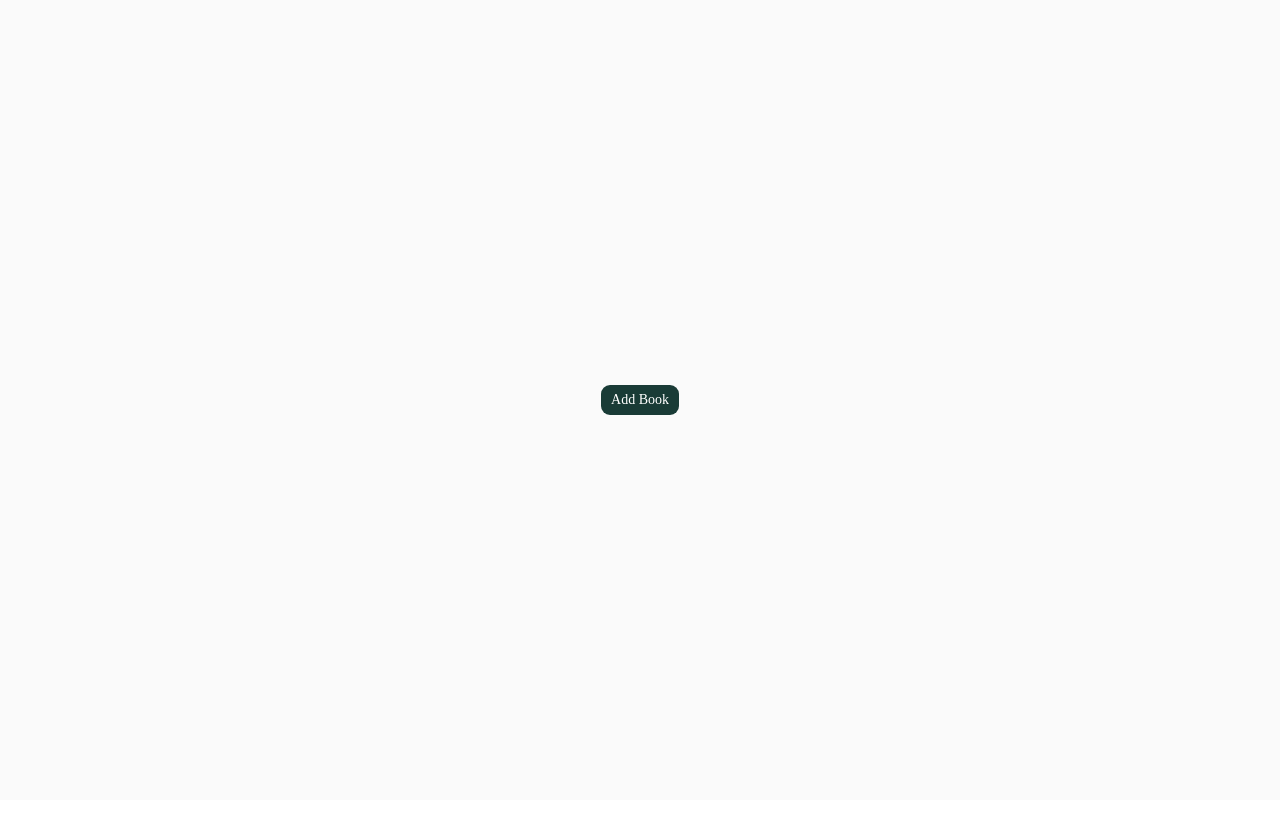
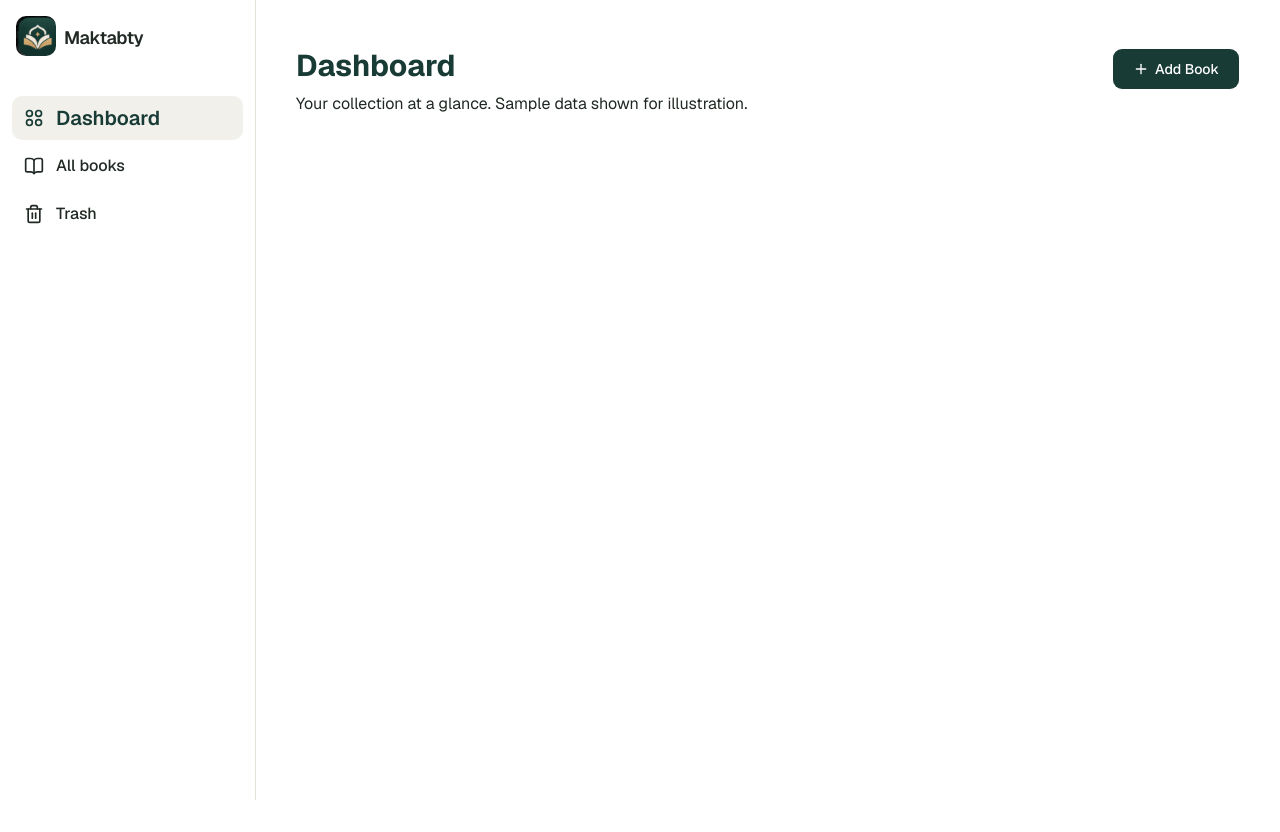
Before and after one commit to athersalah16/books-library, a Next.js app: page / in a window 1280 px wide. Before the commit the page ends 800 px from the top, so only its background shows below. Built offline with nearby package versions, Linux system fonts and the light colour scheme.

Commit message:
Finish the side bar and header of all pages

```diff
--- a/app/books/page.tsx
+++ b/app/books/page.tsx
@@ -1,11 +1,19 @@
-import React from 'react'
+import Title from "../components/common/Title";
+import AddBtn from "../components/common/AddBtn";
 
 function BooksPage() {
   return (
-    <div>
-      All Books
+    <div className="flex min-h-dvh w-full flex-col gap-4 bg-background px-4 py-4">
+      <div className=" w-full flex px-6 flex-row justify-between">
+        <Title
+          title="All Books"
+          description="Browse your entire book collection."
+        />
+        <AddBtn />
+      </div>
+
     </div>
-  )
+  );
 }
 
-export default BooksPage
+export default BooksPage;
--- /dev/null
+++ b/app/components/common/AddBtn.tsx
@@ -0,0 +1,12 @@
+import { Button } from "@/components/ui/button";
+import { Plus } from "lucide-react";
+
+function AddBtn() {
+  return (
+    <Button variant="default" size="lg" className="w-32 cursor-pointer py-5">
+      <Plus size={16} /> Add Book
+    </Button>
+  );
+}
+
+export default AddBtn;
--- /dev/null
+++ b/app/components/common/HeaderAtMobile.tsx
@@ -0,0 +1,21 @@
+'use client'
+import {  Menu, X } from "lucide-react";
+import { useState } from "react";
+import SideBar from "./SideBar";
+
+function HeaderAtMobile() {
+  const [isOpen, setIsOpen] = useState(false);
+  const handleClick = () => {
+    setIsOpen(!isOpen);
+  };
+  return (
+    <div onClick={handleClick} className="p-4 cursor-pointer">
+          {isOpen  && <SideBar />}
+        <div className="md:hidden flex">
+          {isOpen ? <X />:<Menu/>}
+        </div>
+    </div>
+  )
+}
+
+export default HeaderAtMobile
--- /dev/null
+++ b/app/components/common/SideBar.tsx
@@ -0,0 +1,53 @@
+"use client";
+import Image from "next/image";
+import Link from "next/link";
+import { BookOpen, LayoutGridCircles, Trash2 } from "lucide-react";
+import { NavigationType } from "../types/NavigationType";
+import { usePathname } from "next/navigation";
+
+const navigation: NavigationType[] = [
+  { href: "/", label: "Dashboard", icon: LayoutGridCircles },
+  { href: "/books", label: "All books", icon: BookOpen },
+  { href: "/trash", label: "Trash", icon: Trash2 },
+];
+function SideBar() {
+  const pathname = usePathname();
+  return (
+    <aside className="fixed inset-y-0 left-0 z-50 flex h-dvh w-16 flex-col border-r  border-sidebar-border bg-sidebar text-sidebar-foreground sm:w-64">
+      <div className="flex flex-row gap-2 p-4">
+        <Image
+          src="/logo.png"
+          alt="Logo"
+          width={40}
+          height={40}
+          className="size-10 shrink-0 rounded-lg object-cover"
+          priority
+        />
+        <span className="hidden py-2 text-lg font-semibold tracking-tight sm:inline items-center">
+          Maktabty
+        </span>
+      </div>
+
+      <nav aria-label="Main navigation" className="flex-1 px-2 py-5 sm:px-3">
+        <ul className="flex flex-col gap-1">
+          {navigation.map(({ href, label, icon: Icon }) => (
+            <li key={href}>
+              <Link
+                href={href}
+                aria-label={label}
+                className={`flex h-11 items-center justify-center gap-3 rounded-lg px-3
+                  ${pathname === href ? "bg-sidebar-accent text-sidebar-accent-foreground font-semibold text-xl" : " text-md  font-medium etext-sidebar-foreground transition-colors hover:bg-sidebar-accent hover:text-sidebar-accent-foreground"}
+                   sm:justify-start`}
+              >
+                <Icon aria-hidden="true" className="size-5 shrink-0" />
+                <span className="hidden sm:inline">{label}</span>
+              </Link>
+            </li>
+          ))}
+        </ul>
+      </nav>
+    </aside>
+  );
+}
+
+export default SideBar;
--- /dev/null
+++ b/app/components/common/Title.tsx
@@ -0,0 +1,14 @@
+type Props = {
+  title: string;
+  description: string;
+};
+function Title({ title, description }: Props) {
+  return (
+         <div className="gap-2 flex flex-col">
+        <h1 className="text-primary text-3xl font-bold">{title}</h1>
+        <p>{description}</p>
+      </div>
+  )
+}
+
+export default Title
--- a/app/globals.css
+++ b/app/globals.css
@@ -72,9 +72,9 @@
   --color-sidebar-ring: var(--sidebar-ring);
 
   /* Typography */
-  --font-sans: var(--font-sans);
+  --font-sans: var(--font-geist-sans);
   --font-display: "Newsreader", Georgia, serif;
-  --font-heading: var(--font-sans);
+  --font-heading: var(--font-geist-sans);
 }
 
 /* =========================================
--- a/app/layout.tsx
+++ b/app/layout.tsx
@@ -1,6 +1,10 @@
 import type { Metadata } from "next";
 import { Geist, Geist_Mono } from "next/font/google";
 import "./globals.css";
+
+
+import HeaderAtMobile from "./components/common/HeaderAtMobile";
+import SideBar from "./components/common/SideBar";
 
 const geistSans = Geist({
   variable: "--font-geist-sans",
@@ -13,8 +17,8 @@ const geistMono = Geist_Mono({
 });
 
 export const metadata: Metadata = {
-  title: "Create Next App",
-  description: "Generated by create next app",
+  title: "Maktabty",
+  description: "Your personal library management app",
 };
 
 export default function RootLayout({ children }: LayoutProps<"/">) {
@@ -23,7 +27,15 @@ export default function RootLayout({ children }: LayoutProps<"/">) {
       lang="en"
       className={`${geistSans.variable} ${geistMono.variable} h-full antialiased`}
     >
-      <body className="min-h-full flex flex-col">{children}</body>
+      <body className="min-h-dvh bg-background text-foreground">
+        <div className="md:flex hidden">
+          <SideBar />
+        </div>
+        <HeaderAtMobile />
+        <main className="ml-16 min-h-dvh bg-background sm:ml-64">
+          {children}
+        </main>
+      </body>
     </html>
   );
 }
--- a/app/not-found.tsx
+++ b/app/not-found.tsx
@@ -2,12 +2,12 @@ import Link from "next/link";
 
 export default function NotFoundPage() {
   return (
-    <main className="flex min-h-screen w-full flex-1 items-center justify-center bg-white px-6 py-20 text-[#202923]">
+    <main className="flex min-h-screen w-full flex-1 items-center justify-center bg-background px-6 py-20 text-foreground">
       <section className="mx-auto flex w-full max-w-xl flex-col items-center text-center">
-        <div className="mb-8 flex size-20 items-center justify-center rounded-2xl bg-[#F1F0EB]">
+        <div className="mb-8 flex size-20 items-center justify-center rounded-2xl bg-secondary">
           <svg
             aria-hidden="true"
-            className="size-10 text-[#193B36]"
+            className="size-10 text-primary"
             fill="none"
             viewBox="0 0 24 24"
           >
@@ -21,26 +21,26 @@ export default function NotFoundPage() {
           </svg>
         </div>
 
-        <p className="mb-3 text-sm font-semibold tracking-[0.18em] text-[#B78B52]">
+        <p className="mb-3 text-sm font-semibold tracking-[0.18em] text-brass">
           404 · PAGE NOT FOUND
         </p>
-        <h1 className="font-serif text-4xl leading-tight text-[#193B36] sm:text-5xl">
+        <h1 className="font-serif text-4xl leading-tight text-primary sm:text-5xl">
           This page is off the shelf.
         </h1>
-        <p className="mt-5 max-w-md text-base leading-7 text-[#747C75]">
+        <p className="mt-5 max-w-md text-base leading-7 text-muted-foreground">
           We couldn&apos;t find the page you were looking for. It may have moved,
           or the link might be out of date.
         </p>
 
         <div className="mt-9 flex flex-wrap items-center justify-center gap-3">
           <Link
-            className="inline-flex min-h-11 items-center justify-center rounded-lg bg-[#193B36] px-5 py-3 text-sm font-medium text-white transition-colors hover:bg-[#202923] focus-visible:outline-2 focus-visible:outline-offset-2 focus-visible:outline-[#B78B52]"
+            className="inline-flex min-h-11 items-center justify-center rounded-lg bg-primary px-5 py-3 text-sm font-medium text-primary-foreground transition-colors hover:bg-primary/90 focus-visible:outline-2 focus-visible:outline-offset-2 focus-visible:outline-ring"
             href="/books"
           >
             Browse all books
           </Link>
           <Link
-            className="inline-flex min-h-11 items-center justify-center rounded-lg border border-[#E3E1DA] bg-white px-5 py-3 text-sm font-medium text-[#193B36] transition-colors hover:bg-[#F1F0EB] focus-visible:outline-2 focus-visible:outline-offset-2 focus-visible:outline-[#B78B52]"
+            className="inline-flex min-h-11 items-center justify-center rounded-lg border border-border bg-background px-5 py-3 text-sm font-medium text-primary transition-colors hover:bg-muted focus-visible:outline-2 focus-visible:outline-offset-2 focus-visible:outline-ring"
             href="/"
           >
             Return home
--- a/app/page.tsx
+++ b/app/page.tsx
@@ -1,10 +1,16 @@
-import { Button } from "@/components/ui/button"
+import AddBtn from "./components/common/AddBtn";
+import Title from "./components/common/Title";
+
 export default function Home() {
   return (
-    <div className="flex flex-col flex-1 items-center justify-center bg-zinc-50 font-sans dark:bg-black">
- <Button variant="default" className="bg-primary text-primary-foreground">
-  Add Book
-</Button>
+    <div className="flex min-h-dvh w-full flex-col gap-4 bg-background px-4 py-4">
+      <div className=" w-full flex px-6 flex-row justify-between">
+        <Title
+          title="Dashboard"
+          description="Your collection at a glance. Sample data shown for illustration."
+        />
+        <AddBtn />
+      </div>
     </div>
   );
 }
--- a/app/trash/page.tsx
+++ b/app/trash/page.tsx
@@ -1,9 +1,10 @@
 import React from 'react'
+import Title from '../components/common/Title';
 
 function TrashPage() {
   return (
-    <div>
-
+    <div className="flex min-h-dvh w-full flex-col gap-4 bg-background px-4 py-4">
+      <Title title="Trash" description="Books removed from your collection. Restore them or delete them for good." />
     </div>
   )
 }
--- /dev/null
+++ b/app/types/NavigationType.ts
@@ -0,0 +1,7 @@
+import { LucideIcon } from "lucide-react";
+
+export type NavigationType = {
+  href: string;
+  label: string;
+  icon: LucideIcon;
+};
```
